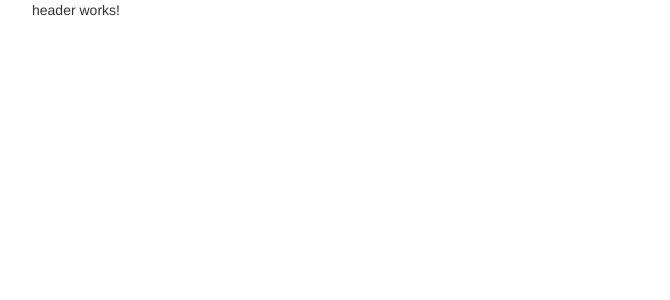
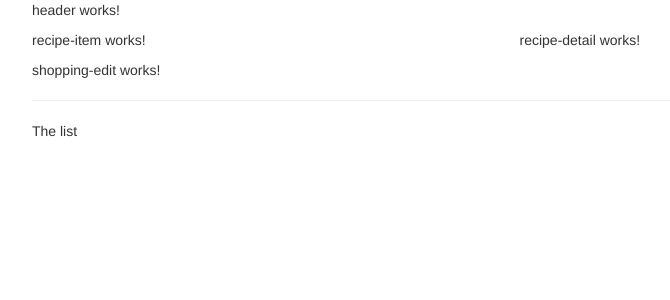
Before and after one commit to priyan1995/Udemy-project, an Angular app: page / in a window 1280 px wide. Shown: the top 300 px of the page, without its empty margins (38-708 px from the left). Built offline with nearby package versions, Linux system fonts and the light colour scheme.

Commit message:
components linked and organized

```diff
--- a/src/app/app.component.html
+++ b/src/app/app.component.html
@@ -1 +1,9 @@
 <app-header></app-header>
+<div class="container">
+  <div class="row">
+    <div class="col-md-12">
+      <app-recipes></app-recipes>
+      <app-shopping-list></app-shopping-list>
+    </div>
+  </div>
+</div>
--- a/src/app/recipes/recipe-list/recipe-list.component.html
+++ b/src/app/recipes/recipe-list/recipe-list.component.html
@@ -1 +1 @@
-<p>recipe-list works!</p>
+<app-recipe-item></app-recipe-item>
--- a/src/app/recipes/recipes.component.html
+++ b/src/app/recipes/recipes.component.html
@@ -1 +1,8 @@
-<p>recipes works!</p>
+<div class="row">
+    <div class="col-md-5">
+        <app-recipe-list></app-recipe-list>
+    </div>
+    <div class="col-md-5">
+        <app-recipe-detail></app-recipe-detail>
+    </div>
+</div>
--- a/src/app/shopping-list/shopping-list.component.html
+++ b/src/app/shopping-list/shopping-list.component.html
@@ -1 +1,7 @@
-<p>shopping-list works!</p>
+<div class="row">
+    <div class="col-xs-10">
+        <app-shopping-edit></app-shopping-edit>
+        <hr>
+        <p>The list</p>
+    </div>
+</div>
```
